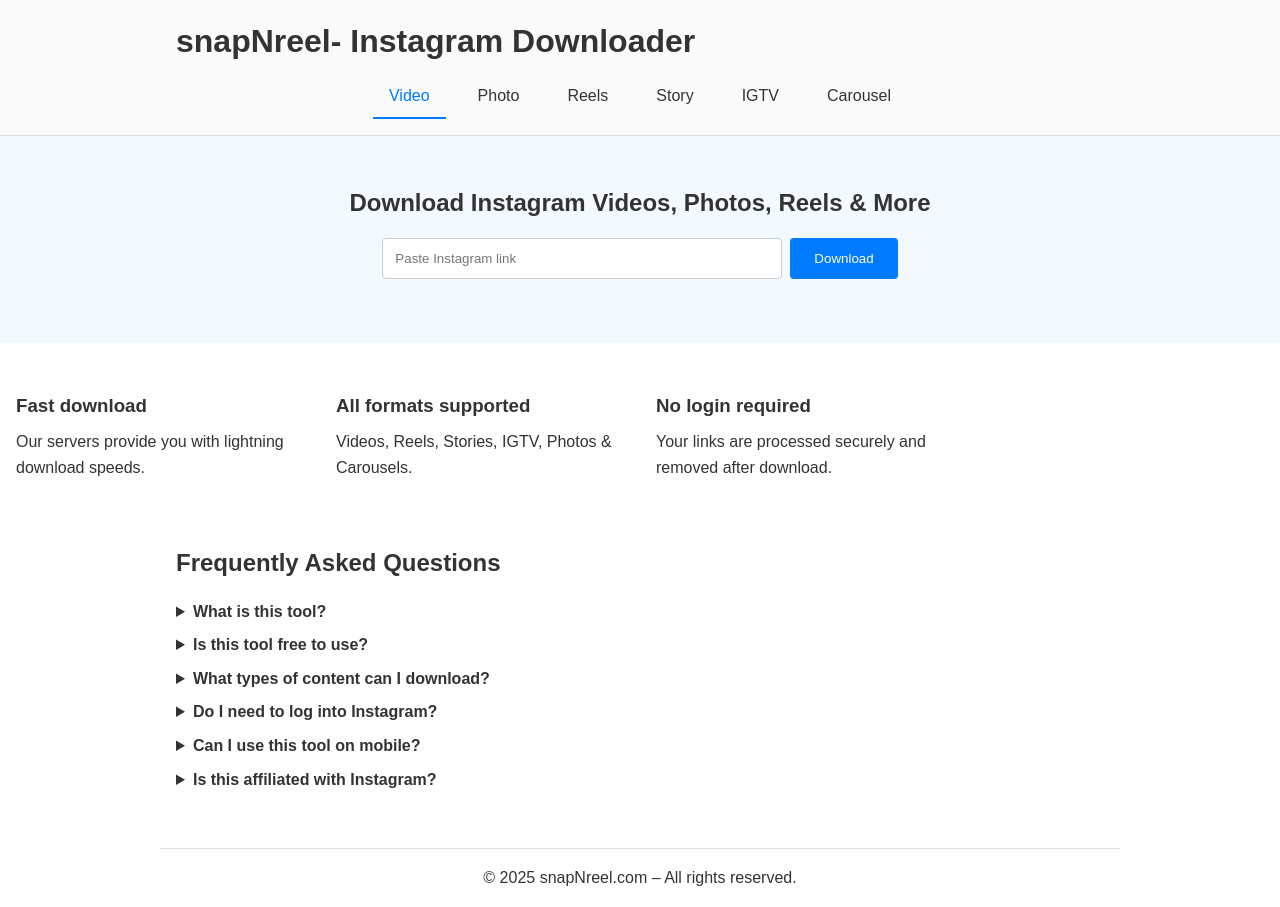
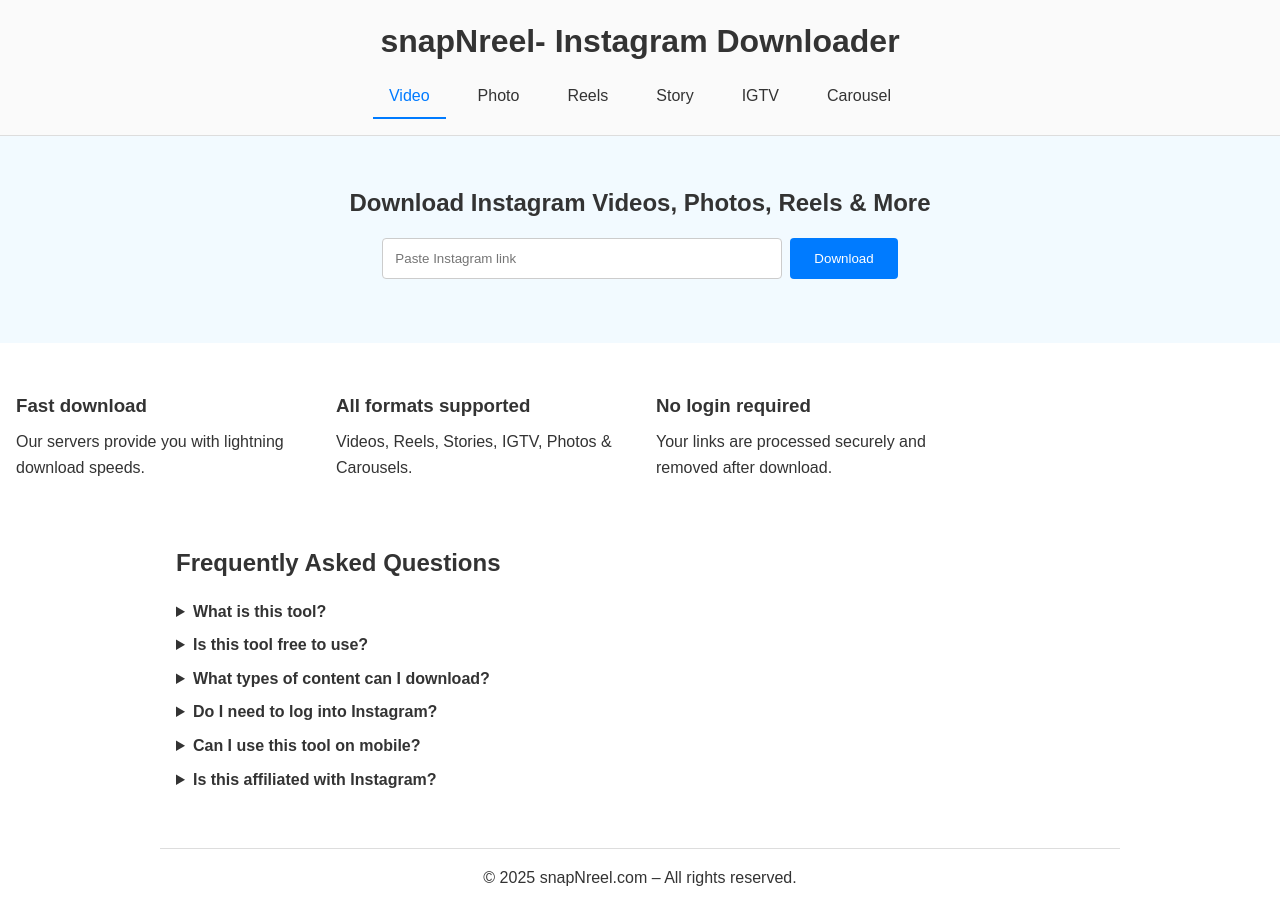
Before and after one commit to DarshanaV/instagram-downloader, a website: page public/index.html in a window 1280 px wide. Drawn offline with Linux system fonts and the light colour scheme.

Commit message:
Update index.html

```diff
--- a/public/index.html
+++ b/public/index.html
@@ -9,7 +9,7 @@
 <body>
   <header class="header">
     <div class="container">
-      <h1>snapNreel- Instagram Downloader</h1>
+      <center><h1>snapNreel- Instagram Downloader</h1></center>
       <nav>
         <ul class="nav-tabs" id="tabList">
           <li class="tab active" data-type="video">Video</li>
```
